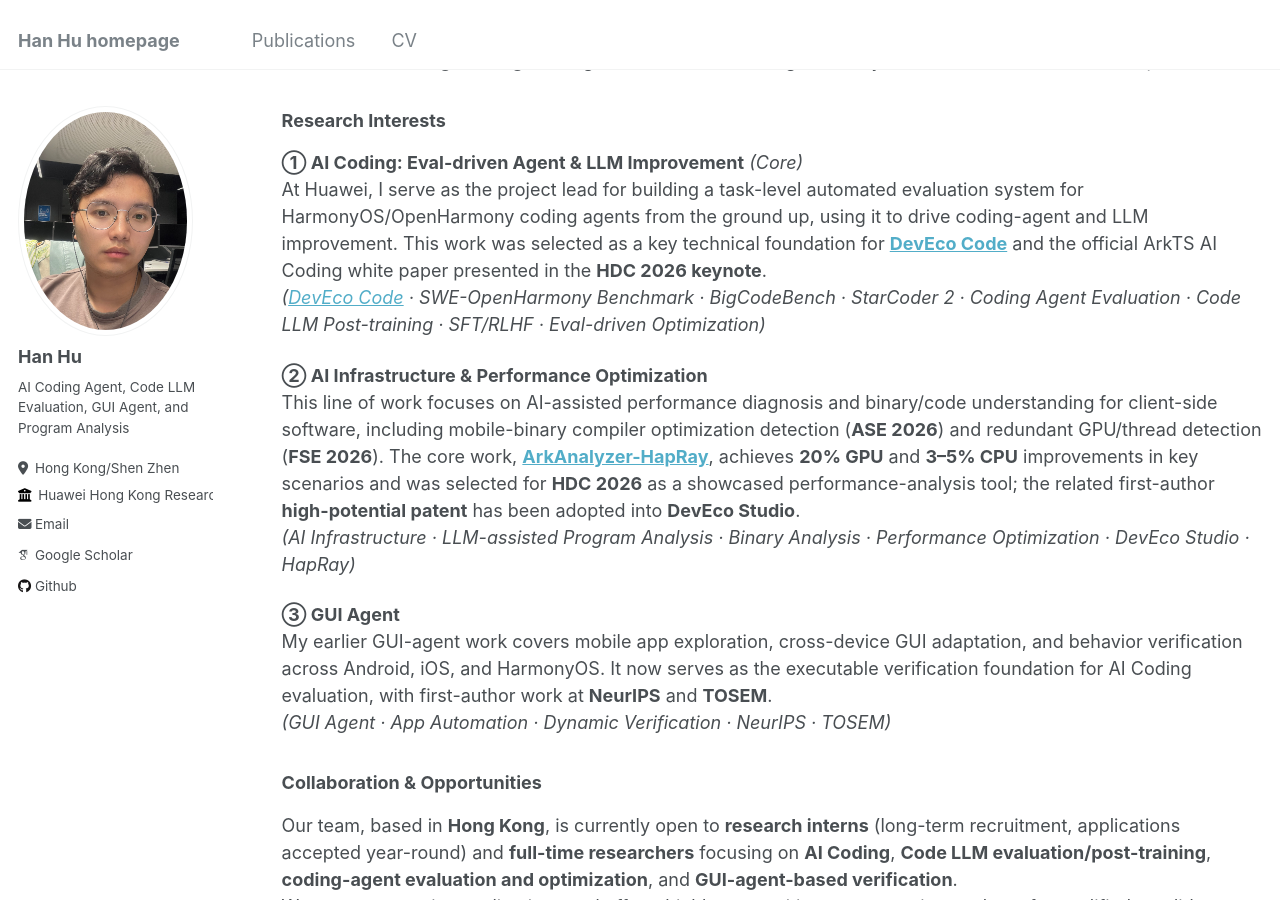
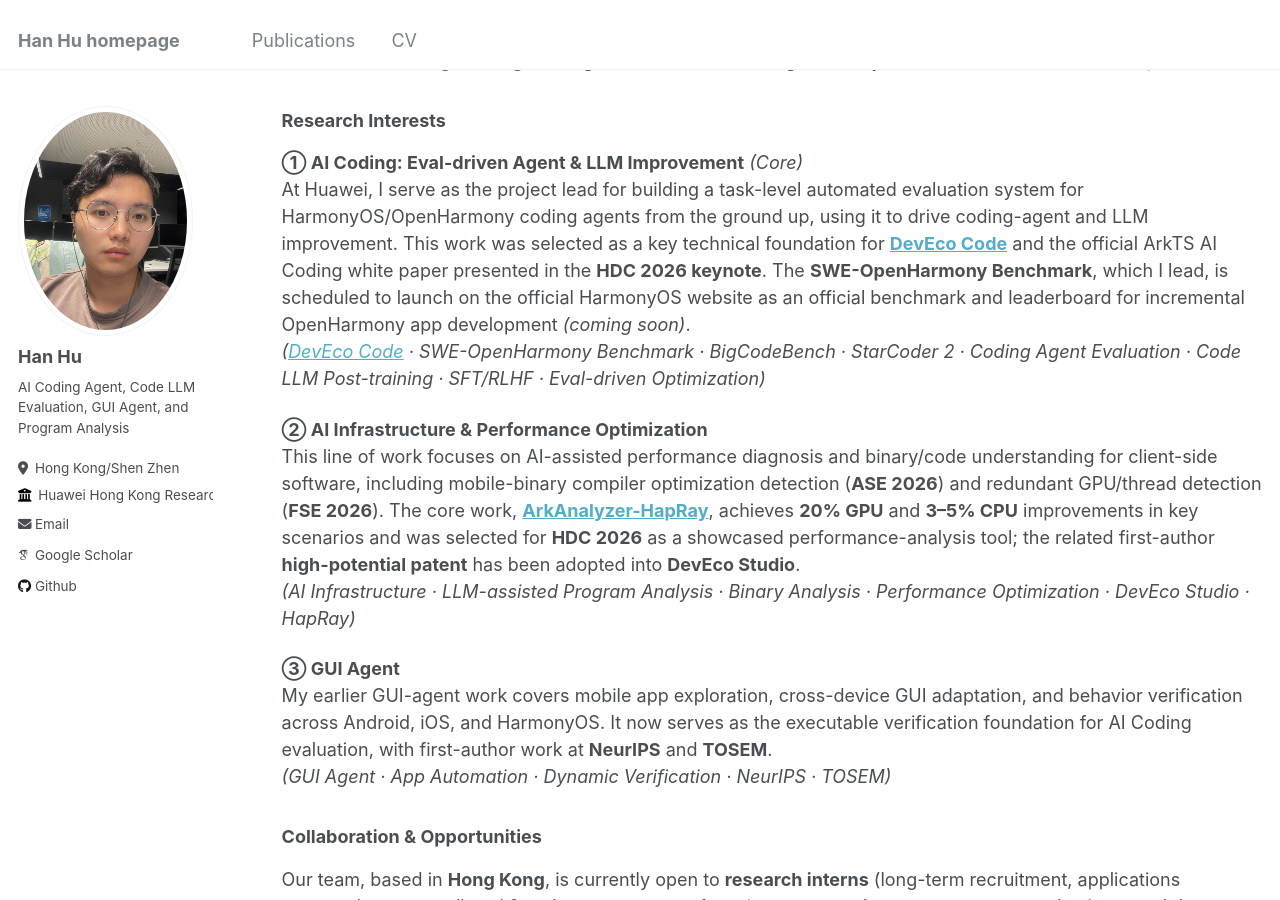
Before and after one commit to huhanGitHub/huhanGitHub.github.io, a Jekyll site: the page built from _pages/about.md, in a window 1280 px wide and 900 px high, scrolled down 444 px. Built offline with Jekyll 4.4.1, drawn with Linux system fonts in a browser that asks for light colours; some web fonts are replaced.

Commit message:
Update SWE-OpenHarmony benchmark positioning

```diff
--- a/_pages/about.md
+++ b/_pages/about.md
@@ -20,7 +20,7 @@ I work on **AI Coding** systems for real-world software development, spanning **
 ### Research Interests
 
 **① AI Coding: Eval-driven Agent & LLM Improvement** *(Core)*
-At Huawei, I serve as the project lead for building a task-level automated evaluation system for HarmonyOS/OpenHarmony coding agents from the ground up, using it to drive coding-agent and LLM improvement. This work was selected as a key technical foundation for **[DevEco Code](https://gitcode.com/openharmony-sig/deveco-code)** and the official ArkTS AI Coding white paper presented in the **HDC 2026 keynote**.
+At Huawei, I serve as the project lead for building a task-level automated evaluation system for HarmonyOS/OpenHarmony coding agents from the ground up, using it to drive coding-agent and LLM improvement. This work was selected as a key technical foundation for **[DevEco Code](https://gitcode.com/openharmony-sig/deveco-code)** and the official ArkTS AI Coding white paper presented in the **HDC 2026 keynote**. The **SWE-OpenHarmony Benchmark**, which I lead, is scheduled to launch on the official HarmonyOS website as an official benchmark and leaderboard for incremental OpenHarmony app development *(coming soon)*.
 *([DevEco Code](https://gitcode.com/openharmony-sig/deveco-code) · SWE-OpenHarmony Benchmark · BigCodeBench · StarCoder 2 · Coding Agent Evaluation · Code LLM Post-training · SFT/RLHF · Eval-driven Optimization)*
 
 **② AI Infrastructure & Performance Optimization**
```
Also changed, not shown: _pages/publications.md (+1 -1 lines).
